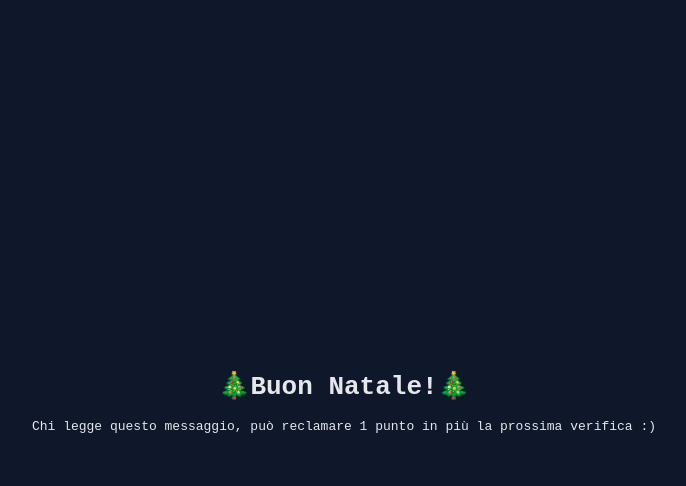
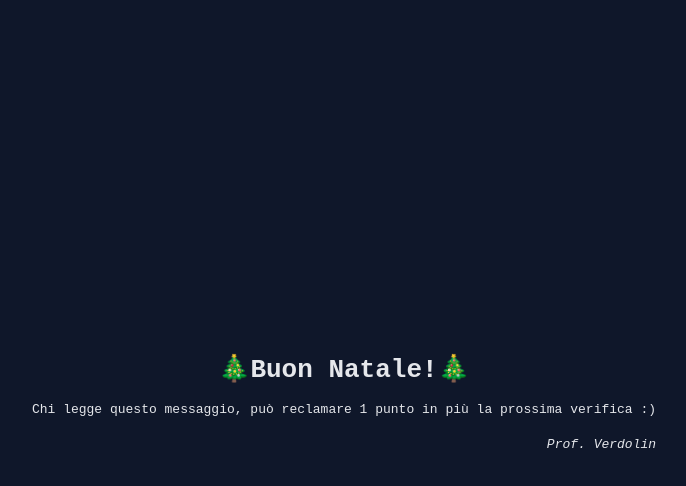
Before and after one commit to MattiaVerdolin/MerryChristmas, a plain HTML site: page index.html in a window 1280 px wide. Both pictures are taken after a click on the element 640 px from the left and 400 px from the top of the page. Shown: the whole page, without its empty margins (296-982 px from the left). Drawn offline with Linux system fonts and the light colour scheme.

Commit message:
Update index.html

```diff
--- a/index.html
+++ b/index.html
@@ -52,6 +52,11 @@
     animation: fadeIn 1s forwards;
   }
 
+  .firma {
+    margin-top: 20px;
+    text-align: right;
+  }
+
   @keyframes fadeIn {
     from { opacity: 0; }
     to { opacity: 1; }
@@ -68,6 +73,8 @@
 <div id="message" class="message">
   <h1>🎄Buon Natale!🎄</h1>
   <p>Chi legge questo messaggio, può reclamare 1 punto in più la prossima verifica :)</p>
+
+  <p class="firma"><i>Prof. Verdolin</i></p>
 </div>
 
 <script>
```
